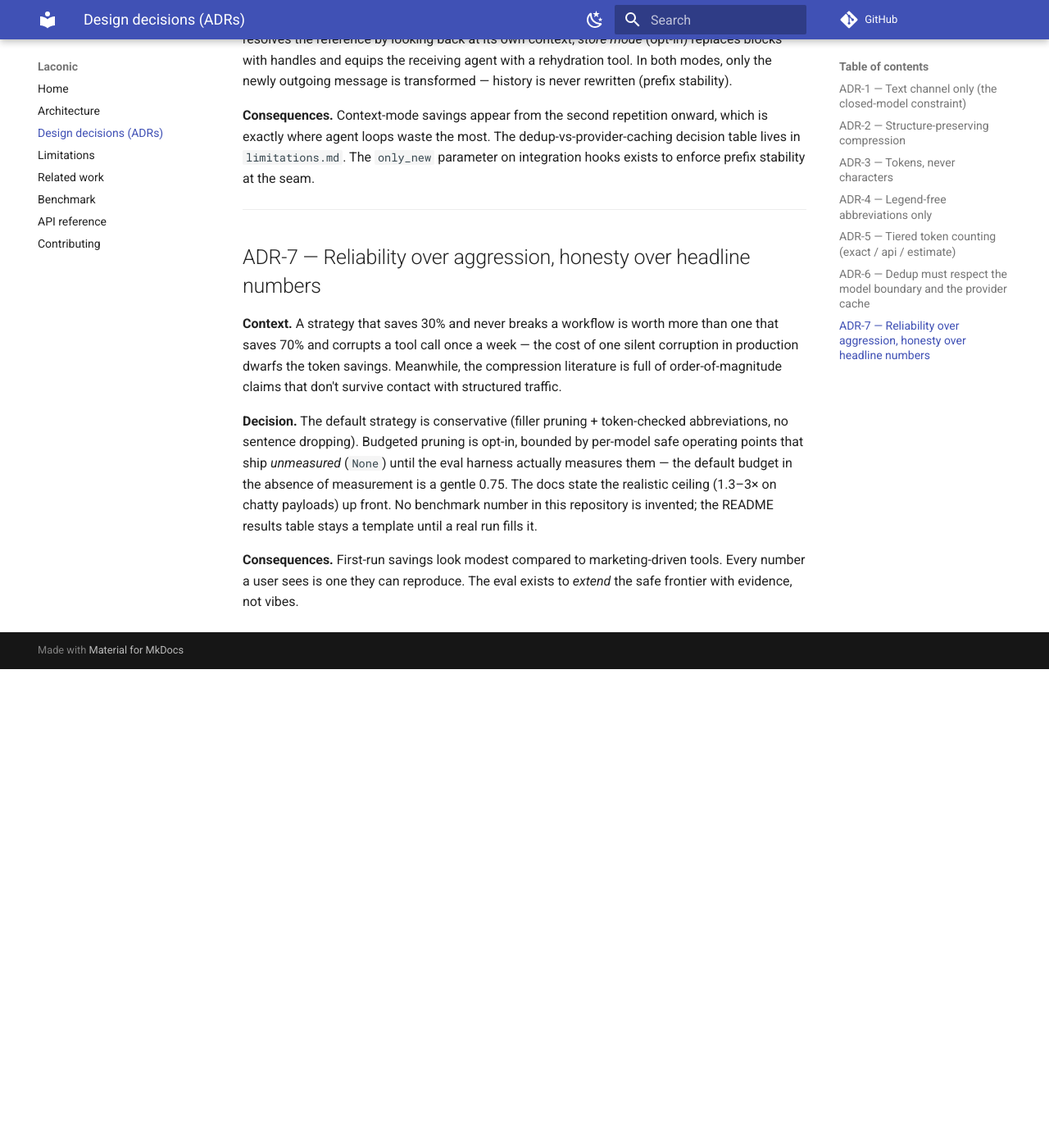
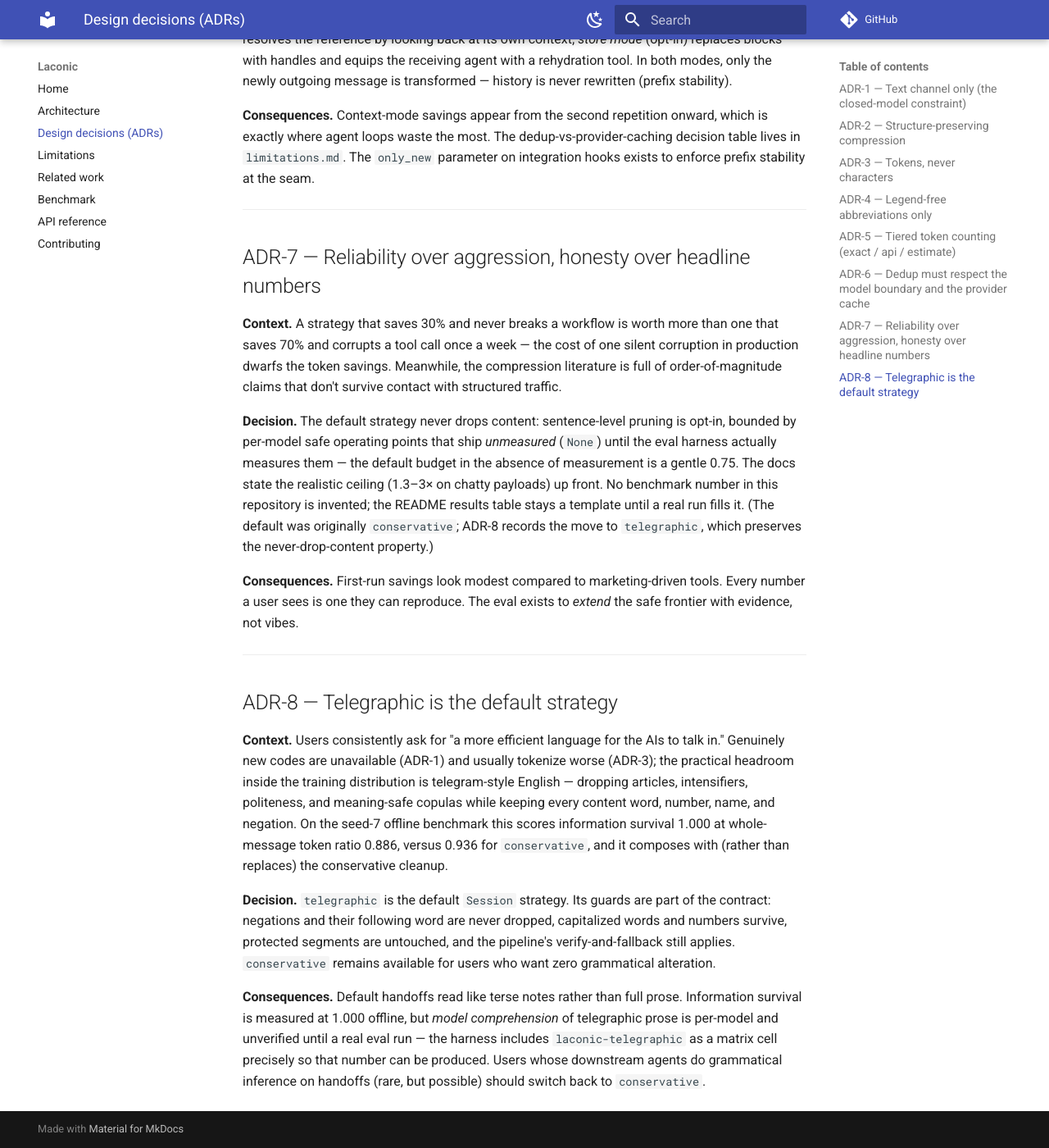
Before and after one commit to lindameng-0/laconic, an MkDocs documentation site: the page built from docs/design-decisions.md, in a window 1280 px wide and 1400 px high, scrolled down 2721 px. Shown: the whole window at 82% size. Built offline with MkDocs 1.6.1 and Material for MkDocs 9.7.7, drawn with Linux system fonts in a browser that asks for light colours; comment, search, counter and statistics services are not loaded; before the commit the page ends 3537 px from its top, so only the background shows below that.

Commit message:
Make telegraphic the default strategy (ADR-8)
Default for Session, the LangGraph integration, and the toy example.
Telegraphic preserves the never-drop-content property (negation-guarded,
names/numbers/structure untouchable) while saving more than conservative:
offline information survival 1.000 at whole-message ratio 0.886 vs 0.936.
ADR-7 amended, ADR-8 added, limitations updated with the grammar-alteration
caveat and the per-model comprehension question left to a real eval run.

Co-Authored-By: Linda Meng <lndmeng@gmail.com>

````diff
--- a/docs/api-reference.md
+++ b/docs/api-reference.md
@@ -20,7 +20,7 @@ hints in source; this page is the map.
 ```python
 Session(
     target_model: str,               # whose tokenizer & budget to use
-    strategy: str = "conservative",  # off | conservative | telegraphic | balanced | aggressive
+    strategy: str = "telegraphic",   # off | conservative | telegraphic | balanced | aggressive
     framework: str = "openai-chat",  # or "langchain"
     compressor: Compressor | None = None,   # custom strategy (overrides `strategy`)
     dedup: bool | SessionDedup = True,
--- a/docs/design-decisions.md
+++ b/docs/design-decisions.md
@@ -139,15 +139,44 @@ of one silent corruption in production dwarfs the token savings. Meanwhile,
 the compression literature is full of order-of-magnitude claims that don't
 survive contact with structured traffic.
 
-**Decision.** The default strategy is conservative (filler pruning +
-token-checked abbreviations, no sentence dropping). Budgeted pruning is
-opt-in, bounded by per-model safe operating points that ship *unmeasured*
-(`None`) until the eval harness actually measures them — the default budget
-in the absence of measurement is a gentle 0.75. The docs state the realistic
-ceiling (1.3–3× on chatty payloads) up front. No benchmark number in this
-repository is invented; the README results table stays a template until a
-real run fills it.
+**Decision.** The default strategy never drops content: sentence-level
+pruning is opt-in, bounded by per-model safe operating points that ship
+*unmeasured* (`None`) until the eval harness actually measures them — the
+default budget in the absence of measurement is a gentle 0.75. The docs state
+the realistic ceiling (1.3–3× on chatty payloads) up front. No benchmark
+number in this repository is invented; the README results table stays a
+template until a real run fills it. (The default was originally
+`conservative`; ADR-8 records the move to `telegraphic`, which preserves the
+never-drop-content property.)
 
 **Consequences.** First-run savings look modest compared to marketing-driven
 tools. Every number a user sees is one they can reproduce. The eval exists to
 *extend* the safe frontier with evidence, not vibes.
+
+---
+
+## ADR-8 — Telegraphic is the default strategy
+
+**Context.** Users consistently ask for "a more efficient language for the
+AIs to talk in." Genuinely new codes are unavailable (ADR-1) and usually
+tokenize worse (ADR-3); the practical headroom inside the training
+distribution is telegram-style English — dropping articles, intensifiers,
+politeness, and meaning-safe copulas while keeping every content word,
+number, name, and negation. On the seed-7 offline benchmark this scores
+information survival 1.000 at whole-message token ratio 0.886, versus 0.936
+for `conservative`, and it composes with (rather than replaces) the
+conservative cleanup.
+
+**Decision.** `telegraphic` is the default `Session` strategy. Its guards are
+part of the contract: negations and their following word are never dropped,
+capitalized words and numbers survive, protected segments are untouched, and
+the pipeline's verify-and-fallback still applies. `conservative` remains
+available for users who want zero grammatical alteration.
+
+**Consequences.** Default handoffs read like terse notes rather than full
+prose. Information survival is measured at 1.000 offline, but *model
+comprehension* of telegraphic prose is per-model and unverified until a real
+eval run — the harness includes `laconic-telegraphic` as a matrix cell
+precisely so that number can be produced. Users whose downstream agents do
+grammatical inference on handoffs (rare, but possible) should switch back to
+`conservative`.
````
Also changed, not shown: CHANGELOG.md (+5 -0 lines), README.md (+7 -7 lines), docs/limitations.md (+13 -4 lines), examples/two_agent_toy/README.md (+2 -1 lines), 3 other files.
